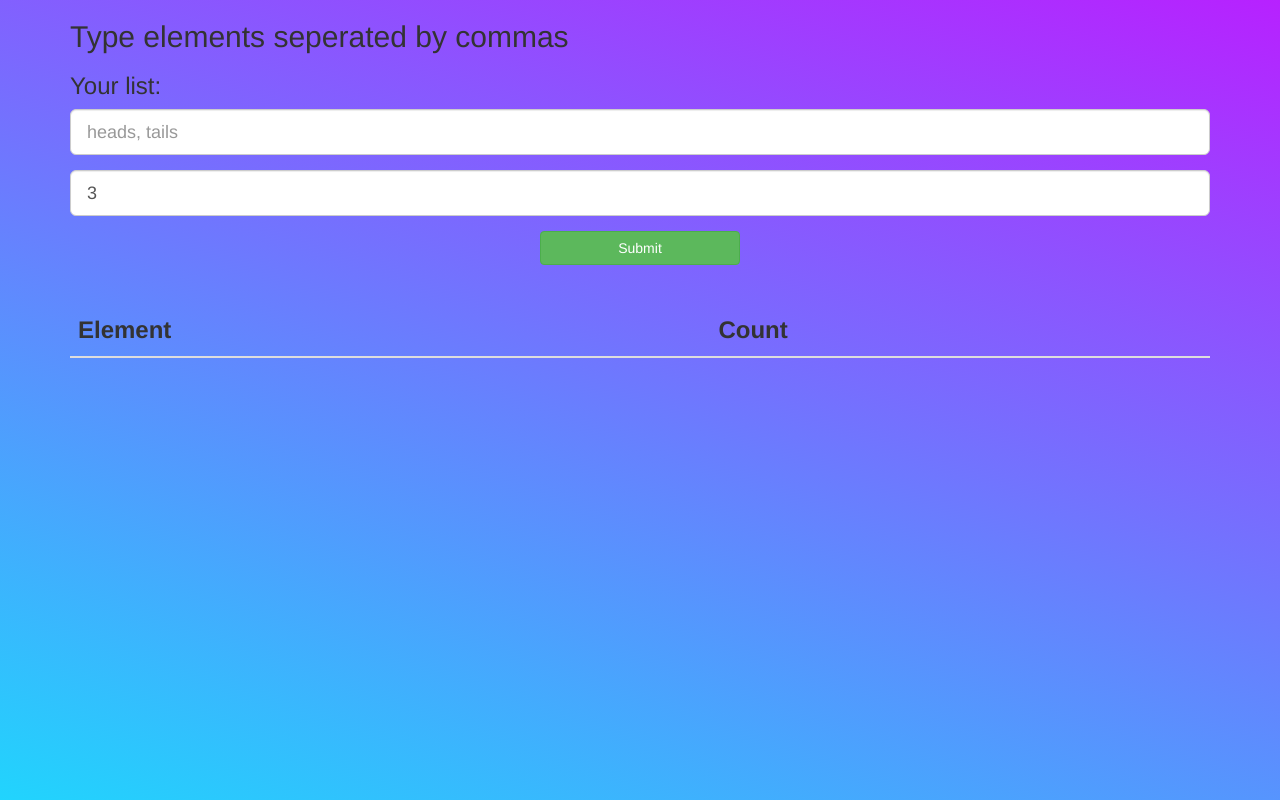
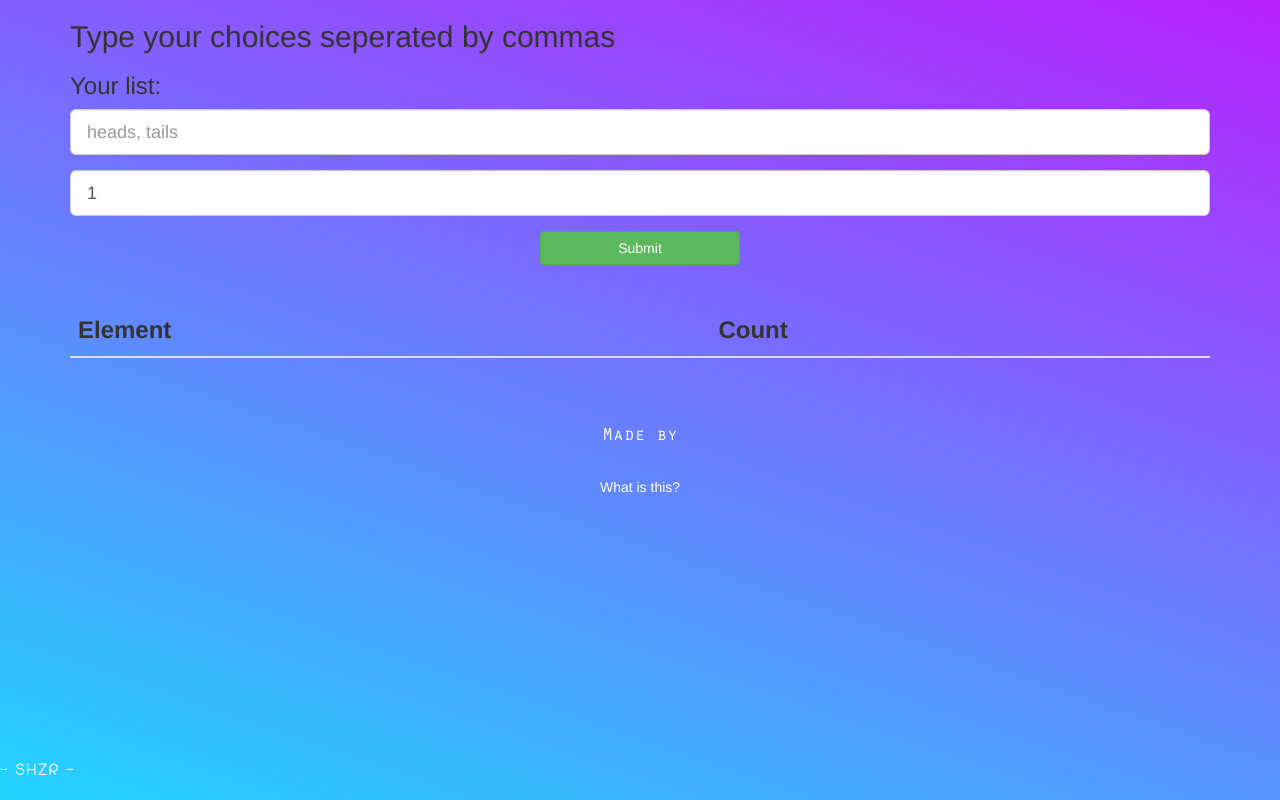
Before and after one commit to thatguyshzr/decision_maker, a Flask app: page / in a window 1280 px wide. Run offline with Flask 2, Linux system fonts and the light colour scheme; lists and menus that the app fills with data are empty; some libraries are stand-ins or nearby versions.

Commit message:
Uploaded templates and css

```diff
--- /dev/null
+++ b/static/css/styles.css
@@ -0,0 +1,28 @@
+@font-face { font-family: orator; src: url('fonts/OratorStd.otf'); }
+@font-face { font-family: arista; src: url('fonts/Arista2.0 Alternate light.ttf'); }
+
+.made_by_font {
+	text-align: center;
+	color: white;
+	font-family: orator
+}
+
+.shzr_font {
+	text-align: center;
+	color: white;
+	letter-spacing: 2px;
+	font-family: arista;
+	position: fixed;
+	bottom: 10px;
+}
+
+#panel, #flip {
+  color: white;
+  text-align: center;
+}
+
+#panel {
+  padding: 20px;
+  display: none;
+  white-space: pre;
+}
--- a/templates/index.html
+++ b/templates/index.html
@@ -4,10 +4,23 @@
 	<title>Make A Decision</title>
   <meta charset="utf-8">
   <meta name="viewport" content="width=device-width, initial-scale=1">
- <link rel="stylesheet" href="https://maxcdn.bootstrapcdn.com/bootstrap/3.4.1/css/bootstrap.min.css">
+  <link rel="stylesheet" href="https://maxcdn.bootstrapcdn.com/bootstrap/3.4.1/css/bootstrap.min.css">
   <script src="https://ajax.googleapis.com/ajax/libs/jquery/3.5.1/jquery.min.js"></script>
   <script src="https://maxcdn.bootstrapcdn.com/bootstrap/3.4.1/js/bootstrap.min.js"></script>
-  <style class= "bg_colour">
+
+  <link href="./../static/css/styles.css" rel="stylesheet" type="text/css"/>
+
+  <script src="https://ajax.googleapis.com/ajax/libs/jquery/3.5.1/jquery.min.js"></script>
+
+  <script>
+		$(document).ready(function(){
+		  $("#flip").click(function(){
+		    $("#panel").slideToggle("slow");
+		  });
+		});
+   </script>
+
+  <style>
   	body {
   		background-color: #21D4FD;
 		background-image: linear-gradient(19deg, #21D4FD 0%, #B721FF 100%);
@@ -18,8 +31,9 @@
 </head>
 
 <body>
+
   <div class= "container">
-	<h2>Type elements seperated by commas</h2>
+	<h2>Type your choices seperated by commas</h2>
 
 	<form action= "/" method="post">
 	  	<div class="form-group">
@@ -32,7 +46,7 @@
 
 	    <div class="form-group">
 	      	<input name="out_of" type="number" min="1"
-	               max="1000" step="1" value="3"
+	               max="1000" step="1" value="1"
 	               class= "form-control input-lg" id="inputlg">
 	    </div>
 
@@ -65,5 +79,18 @@
 		</table>
 	</font>
   </div>
+  <br>
+  <br>
+
+  <h4 class= "made_by_font">Made by</h4>
+  <h4 class= "shzr_font">- SHZR -</h4>
+  <br>
+  <div id= "flip">What is this?</div>
+  <div id= "panel">We've all been in a position where we can't decide which phone to buy, or have a difficult time choosing a restaurant to go out with friends because everyone keeps suggesting something different.
+
+What you need is a decision that is unbiased and random. It plays no favorites, it takes no bribe.
+
+Let this site decide for you.</div>
+
 </body>
 </html>
```
Also changed, not shown: static/css/fonts/Arista2.0 Alternate light.ttf (added), static/css/fonts/OratorStd.otf (added).
